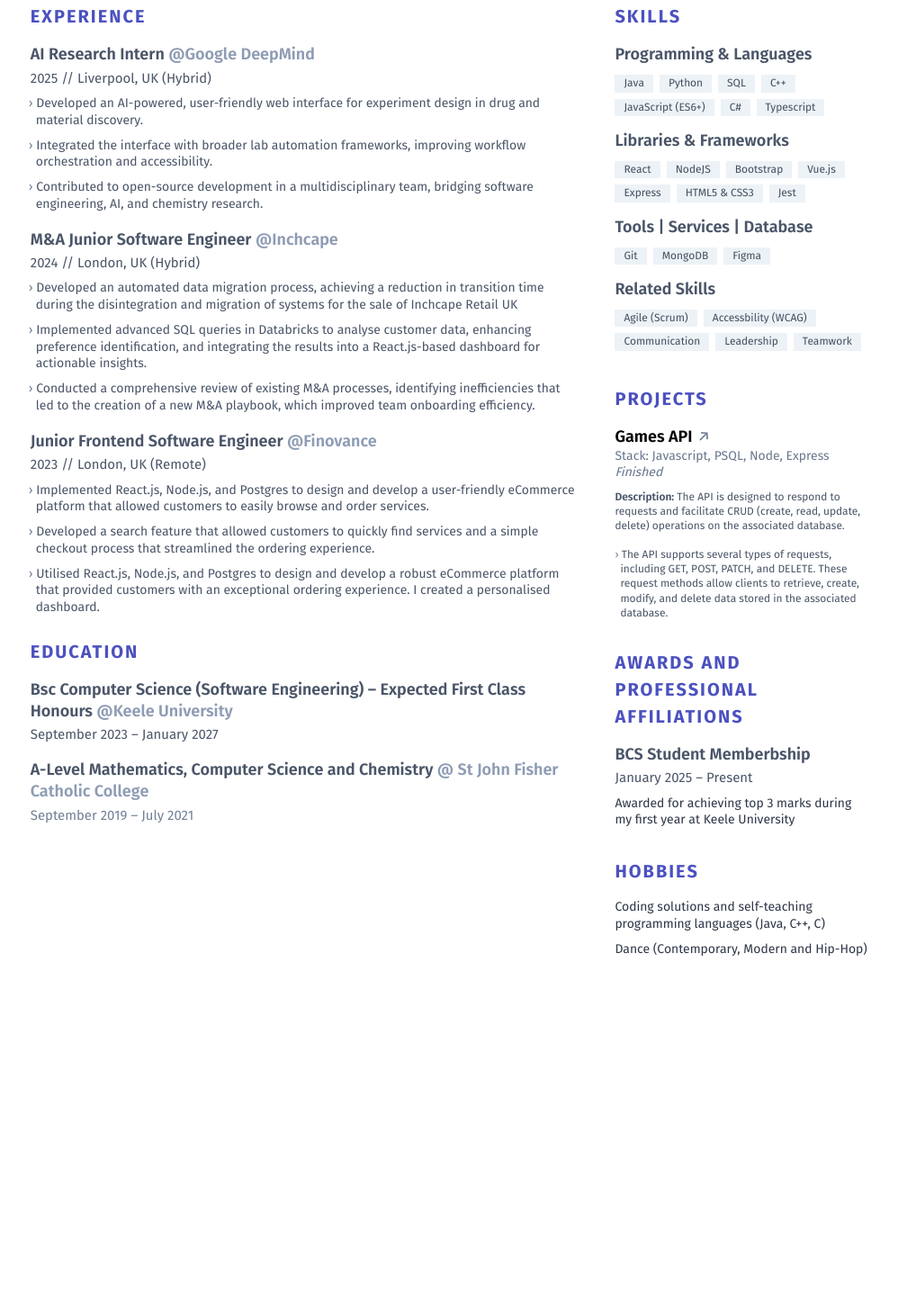
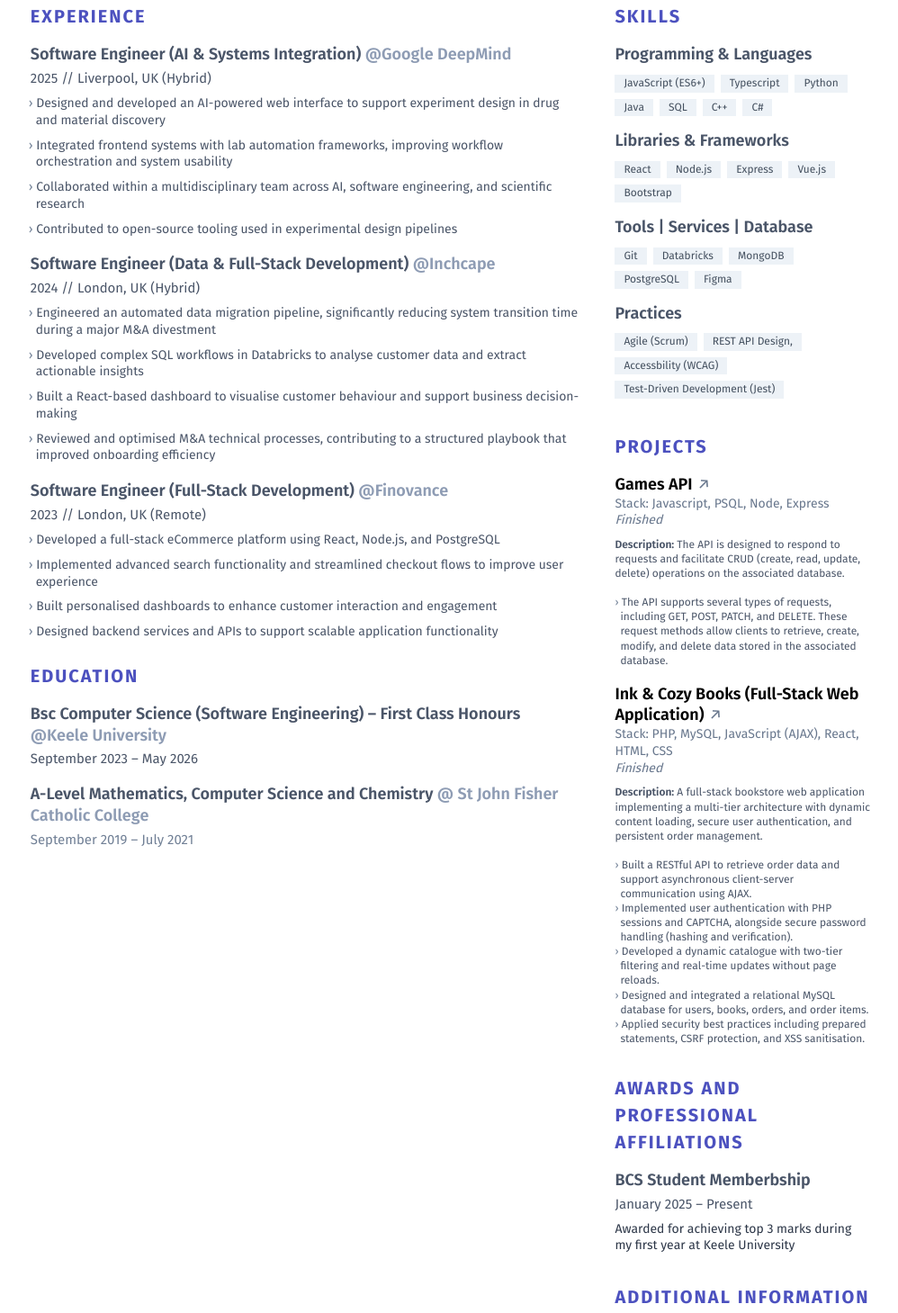
Before and after one commit to blessinguche/my_resume, a website: page docs/index.html in a window 1280 px wide. Shown: the part 259-1718 px from the top of the page at 90% size, without its empty margins (139-1137 px from the left). Before the commit the page ends 1425 px from the top, so only its background shows below. Drawn offline with nearby package versions, Linux system fonts and the light colour scheme; files that its build step writes are made by us from their sources.

Commit message:
Update job titles and descriptions in index.html
lSofgtware Engineering jobs updatas

```diff
--- a/docs/index.html
+++ b/docs/index.html
@@ -140,7 +140,7 @@
             <section class="mb-4.5">
               <header>
                 <h3 id="job-title" class="text-lg font-semibold text-gray-700 leading-snugish">
-                  AI Research Intern
+                  Software Engineer (AI & Systems Integration)
                   <span id="company-name" class="text-gray-550 font-semibold">
                     @Google DeepMind</span>
                 </h3>
@@ -151,15 +151,19 @@
               <ul id="work-description-bullets" class>
                 <li class="mt-2.1 ml-1.5 text-sm text-gray-700 leading-normal">
                   <span class="-ml-2 select-none text-gray-600">›</span>
-                  Developed an AI-powered, user-friendly web interface for experiment design in drug and material discovery.
+                  Designed and developed an AI-powered web interface to support experiment design in drug and material discovery
                 </li>
                 <li class="mt-2.1 ml-1.5 text-sm text-gray-700 leading-normal">
                   <span class="-ml-2 select-none text-gray-600">›</span>
-                  Integrated the interface with broader lab automation frameworks, improving workflow orchestration and accessibility.
+                  Integrated frontend systems with lab automation frameworks, improving workflow orchestration and system usability
                 </li>
                 <li class="mt-2.1 ml-1.5 text-sm text-gray-700 leading-normal">
                   <span class="-ml-2 select-none text-gray-600">›</span>
-                  Contributed to open-source development in a multidisciplinary team, bridging software engineering, AI, and chemistry research.
+                  Collaborated within a multidisciplinary team across AI, software engineering, and scientific research
+                </li>
+                <li class="mt-2.1 ml-1.5 text-sm text-gray-700 leading-normal">
+                  <span class="-ml-2 select-none text-gray-600">›</span>
+                  Contributed to open-source tooling used in experimental design pipelines
                 </li>
               </ul>
             </section>
@@ -169,7 +173,7 @@
             <section class="mb-4.5">
               <header>
                 <h3 id="job-title" class="text-lg font-semibold text-gray-700 leading-snugish">
-                  M&A Junior Software Engineer
+                  Software Engineer (Data & Full-Stack Development)
                   <span id="company-name" class="text-gray-550 font-semibold">
                     @Inchcape</span>
                 </h3>
@@ -180,18 +184,19 @@
               <ul id="work-description-bullets" class>
                 <li class="mt-2.1 ml-1.5 text-sm text-gray-700 leading-normal">
                   <span class="-ml-2 select-none text-gray-600">›</span>
-                  Developed an automated data migration process, achieving a reduction in transition time during the
-                  disintegration and migration of systems for the sale of Inchcape Retail UK
+                  Engineered an automated data migration pipeline, significantly reducing system transition time during a major M&A divestment
                 </li>
                 <li class="mt-2.1 ml-1.5 text-sm text-gray-700 leading-normal">
                   <span class="-ml-2 select-none text-gray-600">›</span>
-                  Implemented advanced SQL queries in Databricks to analyse customer data, enhancing preference
-                  identification, and integrating the results into a React.js-based dashboard for actionable insights.
+                  Developed complex SQL workflows in Databricks to analyse customer data and extract actionable insights
                 </li>
                 <li class="mt-2.1 ml-1.5 text-sm text-gray-700 leading-normal">
                   <span class="-ml-2 select-none text-gray-600">›</span>
-                  Conducted a comprehensive review of existing M&A processes, identifying inefficiencies that led to the
-                  creation of a new M&A playbook, which improved team onboarding efficiency.
+                  Built a React-based dashboard to visualise customer behaviour and support business decision-making
+                </li>
+                <li class="mt-2.1 ml-1.5 text-sm text-gray-700 leading-normal">
+                  <span class="-ml-2 select-none text-gray-600">›</span>
+                  Reviewed and optimised M&A technical processes, contributing to a structured playbook that improved onboarding efficiency
                 </li>
               </ul>
             </section>
@@ -201,7 +206,7 @@
             <section class="mb-4.5">
               <header>
                 <h3 id="job-title" class="text-lg font-semibold text-gray-700 leading-snugish">
-                  Junior Frontend Software Engineer
+                  Software Engineer (Full-Stack Development)
                   <span id="company-name" class="text-gray-550 font-semibold">
                     @Finovance</span>
                 </h3>
@@ -212,18 +217,19 @@
               <ul id="work-description-bullets" class>
                 <li class="mt-2.1 ml-1.5 text-sm text-gray-700 leading-normal">
                   <span class="-ml-2 select-none text-gray-600">›</span>
-                  Implemented React.js, Node.js, and Postgres to design and develop a user-friendly eCommerce platform
-                  that allowed customers to easily browse and order services.
+                  Developed a full-stack eCommerce platform using React, Node.js, and PostgreSQL
                 </li>
                 <li class="mt-2.1 ml-1.5 text-sm text-gray-700 leading-normal">
                   <span class="-ml-2 select-none text-gray-600">›</span>
-                  Developed a search feature that allowed customers to quickly find services and a simple checkout
-                  process that streamlined the ordering experience.
+                  Implemented advanced search functionality and streamlined checkout flows to improve user experience
                 </li>
                 <li class="mt-2.1 ml-1.5 text-sm text-gray-700 leading-normal">
                   <span class="-ml-2 select-none text-gray-600">›</span>
-                  Utilised React.js, Node.js, and Postgres to design and develop a robust eCommerce platform that
-                  provided customers with an exceptional ordering experience. I created a personalised dashboard.
+                  Built personalised dashboards to enhance customer interaction and engagement
+                </li>
+                <li class="mt-2.1 ml-1.5 text-sm text-gray-700 leading-normal">
+                  <span class="-ml-2 select-none text-gray-600">›</span>
+                  Designed backend services and APIs to support scalable application functionality
                 </li>
               </ul>
             </section>
@@ -270,12 +276,12 @@
             <section class="mb-4.5">
               <header>
                 <h3 id="job-title" class="text-lg font-semibold text-gray-700 leading-snugish">
-                  Bsc Computer Science (Software Engineering) – Expected First Class Honours
+                  Bsc Computer Science (Software Engineering) – First Class Honours
                   <span id="company-name" class="text-gray-550 font-semibold">
                     @Keele University</span>
                 </h3>
                 <p id="work-date-location" class="leading-normal text-sm2 text-gray-700 mt-1">
-                  September 2023 – January 2027
+                  September 2023 – May 2026
                 </p>
               </header>
               <ul id="work-description-bullets" class>
@@ -321,10 +327,16 @@
               <div class="my-2.5 last:pb-1.5">
                 <ul class="flex flex-wrap text-md leading-relaxed -mr-1.6 -mb-1.6">
                   <li class="px-2.5 mr-1.6 mb-1.6 text-xs text-gray-750 print:bg-white print:border-inset bg-gray-200">
-                    Java
+                    JavaScript (ES6+)
+                  </li>
+                  <li class="px-2.5 mr-1.6 mb-1.6 text-xs text-gray-750 print:bg-white print:border-inset bg-gray-200">
+                    Typescript
                   </li>
                   <li class="px-2.5 mr-1.6 mb-1.6 text-xs text-gray-750 print:bg-white print:border-inset bg-gray-200">
                     Python
+                  </li>
+                  <li class="px-2.5 mr-1.6 mb-1.6 text-xs text-gray-750 print:bg-white print:border-inset bg-gray-200">
+                    Java
                   </li>
                   <li class="px-2.5 mr-1.6 mb-1.6 text-xs text-gray-750 print:bg-white print:border-inset bg-gray-200">
                     SQL
@@ -333,13 +345,7 @@
                     C++
                   </li>
                   <li class="px-2.5 mr-1.6 mb-1.6 text-xs text-gray-750 print:bg-white print:border-inset bg-gray-200">
-                    JavaScript (ES6+)
-                  </li>
-                  <li class="px-2.5 mr-1.6 mb-1.6 text-xs text-gray-750 print:bg-white print:border-inset bg-gray-200">
                     C#
-                  </li>
-                  <li class="px-2.5 mr-1.6 mb-1.6 text-xs text-gray-750 print:bg-white print:border-inset bg-gray-200">
-                    Typescript
                   </li>
 
                 </ul>
@@ -359,22 +365,16 @@
                     React
                   </li>
                   <li class="px-2.5 mr-1.6 mb-1.6 text-xs text-gray-750 print:bg-white print:border-inset bg-gray-200">
-                    NodeJS
+                    Node.js
                   </li>
                   <li class="px-2.5 mr-1.6 mb-1.6 text-xs text-gray-750 print:bg-white print:border-inset bg-gray-200">
-                    Bootstrap
+                    Express
                   </li>
                   <li class="px-2.5 mr-1.6 mb-1.6 text-xs text-gray-750 print:bg-white print:border-inset bg-gray-200">
                     Vue.js
                   </li>
                   <li class="px-2.5 mr-1.6 mb-1.6 text-xs text-gray-750 print:bg-white print:border-inset bg-gray-200">
-                    Express
-                  </li>
-                  <li class="px-2.5 mr-1.6 mb-1.6 text-xs text-gray-750 print:bg-white print:border-inset bg-gray-200">
-                    HTML5 & CSS3
-                  </li>
-                  <li class="px-2.5 mr-1.6 mb-1.6 text-xs text-gray-750 print:bg-white print:border-inset bg-gray-200">
-                    Jest
+                    Bootstrap
                   </li>
                 </ul>
               </div>
@@ -393,7 +393,13 @@
                     Git
                   </li>
                   <li class="px-2.5 mr-1.6 mb-1.6 text-xs text-gray-750 print:bg-white print:border-inset bg-gray-200">
+                    Databricks
+                  </li>
+                  <li class="px-2.5 mr-1.6 mb-1.6 text-xs text-gray-750 print:bg-white print:border-inset bg-gray-200">
                     MongoDB
+                  </li>
+                  <li class="px-2.5 mr-1.6 mb-1.6 text-xs text-gray-750 print:bg-white print:border-inset bg-gray-200">
+                    PostgreSQL
                   </li>
                   <li class="px-2.5 mr-1.6 mb-1.6 text-xs text-gray-750 print:bg-white print:border-inset bg-gray-200">
                     Figma
@@ -406,7 +412,7 @@
             <!-- Related Skills -->
             <section class="mb-1.5" id="tools-services">
               <header>
-                <h3 class="text-lg font-semibold text-gray-700 leading-snugish">Related Skills</h3>
+                <h3 class="text-lg font-semibold text-gray-700 leading-snugish">Practices</h3>
               </header>
               <div class="my-2.5 last:pb-1.5">
                 <ul class="flex flex-wrap text-md leading-relaxed -mr-1.6 -mb-1.6">
@@ -414,16 +420,13 @@
                     Agile (Scrum)
                   </li>
                   <li class="px-2.5 mr-1.6 mb-1.6 text-xs text-gray-750 print:bg-white print:border-inset bg-gray-200">
+                    REST API Design,
+                  </li>
+                  <li class="px-2.5 mr-1.6 mb-1.6 text-xs text-gray-750 print:bg-white print:border-inset bg-gray-200">
                     Accessbility (WCAG)
                   </li>
                   <li class="px-2.5 mr-1.6 mb-1.6 text-xs text-gray-750 print:bg-white print:border-inset bg-gray-200">
-                    Communication
-                  </li>
-                  <li class="px-2.5 mr-1.6 mb-1.6 text-xs text-gray-750 print:bg-white print:border-inset bg-gray-200">
-                    Leadership
-                  </li>
-                  <li class="px-2.5 mr-1.6 mb-1.6 text-xs text-gray-750 print:bg-white print:border-inset bg-gray-200">
-                    Teamwork
+                    Test-Driven Development (Jest)
                   </li>
                 </ul>
               </div>
@@ -486,6 +489,66 @@
             </section>
             <!-- End Project 1 -->
 
+            <!-- Project 1-->
+            <section class="mb-4.5">
+              <header>
+                <h3 class="text-lg font-semibold tex t-gray-700 leading-snugish">
+                  <a href="https://blessing-games.onrender.com/api" class="group" target="_blank"
+                    rel="noopener noreferrer">
+                    Ink & Cozy Books (Full-Stack Web Application)
+                    <span class="
+                          inline-block
+                          text-gray-650
+                          print:text-black
+                          font-normal
+                          group-hover:text-gray-700
+                          transition
+                          duration-100
+                          ease-in
+                        ">↗</span>
+                  </a>
+                </h3>
+                <p class="leading-normal text-sm text-gray-650">
+                  Stack: PHP, MySQL, JavaScript (AJAX), React, HTML, CSS
+                </p>
+                <p class="leading-normal text-sm text-gray-650">
+                  <i>Finished</i>
+                </p>
+              </header>
+              <div class="mt-2.1 text-xs text-gray-700 leading-normal">
+                <p>
+                  <span class="font-semibold">Description:</span>
+                   A full-stack bookstore web application implementing a multi-tier
+                  architecture with dynamic content loading, secure user authentication,
+                  and persistent order management.
+                </p>
+                <br />
+                <ul class="list-inside">
+                  <li class="ml-1.5">
+                    <span class="-ml-1.5 select-none text-gray-600">›</span>
+                    Built a RESTful API to retrieve order data and support asynchronous client-server communication using AJAX.
+                  </li>
+                  <li class="ml-1.5">
+                    <span class="-ml-1.5 select-none text-gray-600">›</span>
+                    Implemented user authentication with PHP sessions and CAPTCHA, alongside secure password handling (hashing and verification).
+                  </li>
+                  <li class="ml-1.5">
+                    <span class="-ml-1.5 select-none text-gray-600">›</span>
+                    Developed a dynamic catalogue with two-tier filtering and real-time updates without page reloads.
+                  </li>
+                  <li class="ml-1.5">
+                    <span class="-ml-1.5 select-none text-gray-600">›</span>
+                    Designed and integrated a relational MySQL database for users, books, orders, and order items.
+                  </li>
+                  <li class="ml-1.5">
+                    <span class="-ml-1.5 select-none text-gray-600">›</span>
+                    Applied security best practices including prepared statements, CSRF protection, and XSS sanitisation.
+                  </li>
+                </ul>
+              </div>
+            </section>
+            <!-- End Project 1 -->
+
           </section>
           <!-- End Projects Section -->
           <!-- Awards and Professional Affiliation Section -->
@@ -503,16 +566,16 @@
           <!-- End Awards and Professional Affiliation Section -->
           <!-- Hobbies Section -->
           <section class="mt-8 first:mt-0" id="projects">
-            <h2 class="mb-4 font-bold tracking-widest text-xl text-indigo-700">HOBBIES</h2>
+            <h2 class="mb-4 font-bold tracking-widest text-xl text-indigo-700">ADDITIONAL INFORMATION</h2>
             <section class="mb-4.5">
-              <p class="mt-2.1 text-sm text-gray-800 leading-normal">Coding
-                solutions and self-teaching programming languages (Java,
-                C++, C)
+              <p class="mt-2.1 text-sm text-gray-800 leading-normal">
+                Strong interest in AI systems, software architecture, and scalable backend design
               </p>
-              <p class="mt-0.5 text-xs text-gray-600 leading-normal">
+              <p class="mt-2.1 text-sm text-gray-800 leading-normal">
+                Active GitHub contributor with ongoing personal projects
               </p>
-              <p class="mt-2.1 text-sm text-gray-800 leading-normal">Dance
-                (Contemporary, Modern and Hip-Hop)
+              <p class="mt-2.1 text-sm text-gray-800 leading-normal">
+                Interests: Dance (Contemporary, Modern, Hip-Hop), continuous learning in new programming languages
               </p>
               <p class="mt-0.5 text-xs text-gray-600 leading-normal">
               </p>
```
